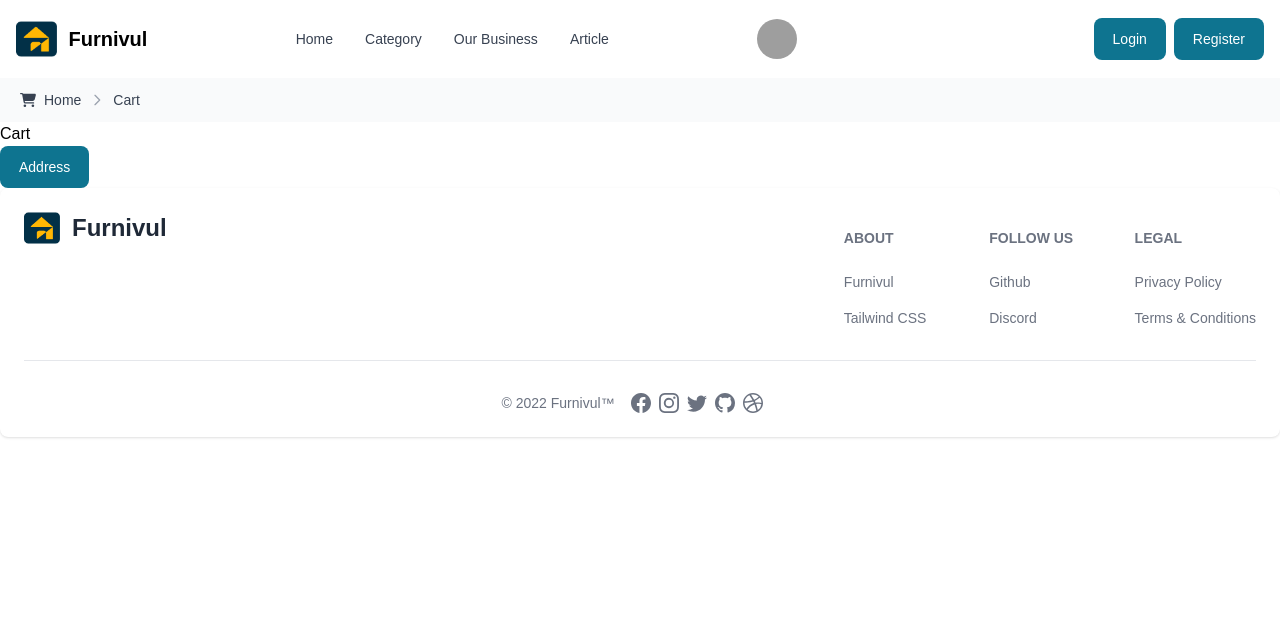
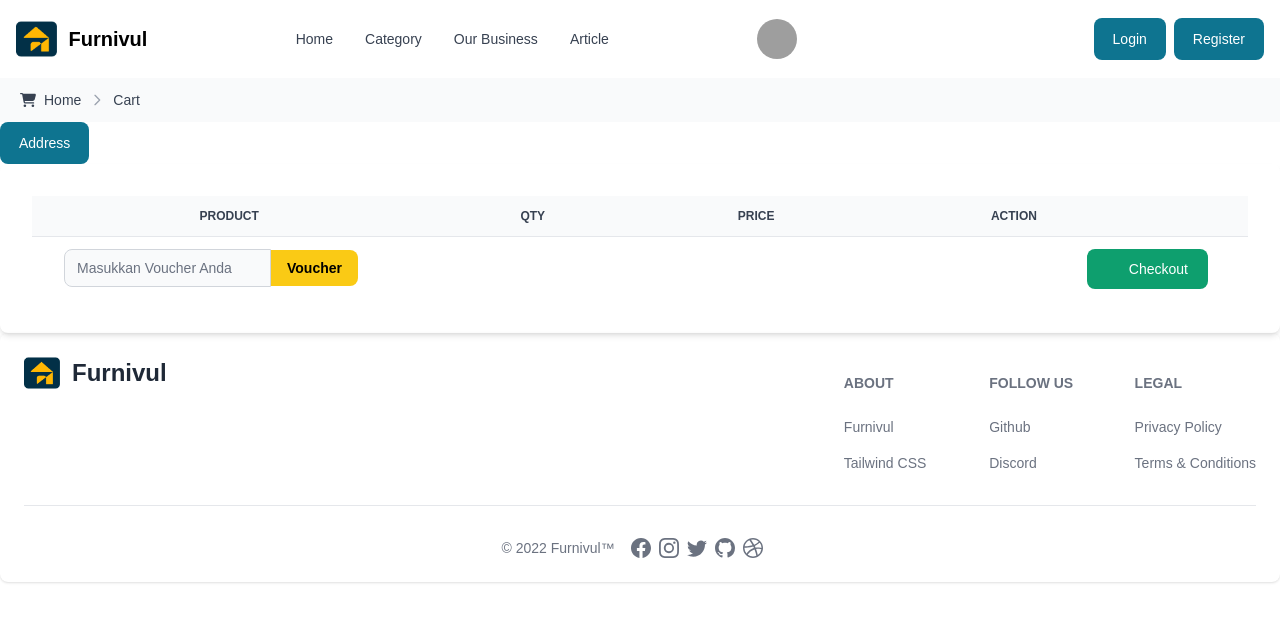
Before and after one commit to naufyl28/Final-Furnivul, a React (Vite) app in the folder front-end/: page /cart in a window 1280 px wide. Shown: the top 622 px of the page. Built offline with nearby package versions, Linux system fonts and the light colour scheme; grey boxes are pictures that could not be loaded.

Commit message:
tambahkan cart belum fix

```diff
--- a/front-end/src/pages/Cart.jsx
+++ b/front-end/src/pages/Cart.jsx
@@ -1,4 +1,5 @@
-import { Breadcrumb, Button } from "flowbite-react";
+import React from "react";
+import { Breadcrumb, Button, Card } from "flowbite-react";
 import { FaCartShopping } from "react-icons/fa6";
 import { NavLink } from "react-router-dom";
 
@@ -9,15 +10,106 @@ function Cart() {
         aria-label="Solid background breadcrumb example"
         className="bg-gray-50 px-5 py-3 dark:bg-gray-800"
       >
-        <Breadcrumb.Item href="#" icon={FaCartShopping}>
+        <Breadcrumb.Item href="" icon={FaCartShopping}>
           Home
         </Breadcrumb.Item>
-        <Breadcrumb.Item href="#">Cart</Breadcrumb.Item>
+        <Breadcrumb.Item href="#" className="">
+          Cart
+        </Breadcrumb.Item>
       </Breadcrumb>
-      <div>Cart</div>
       <Button className="">
         <NavLink to={"address"}> Address </NavLink>
       </Button>
+
+      <div className="relative overflow-x-auto shadow-md sm:rounded-lg p-8">
+        <table className="w-full text-sm text-left text-gray-500 dark:text-gray-400">
+          <thead className="text-xs text-gray-700 uppercase bg-gray-50 dark:bg-gray-700 dark:text-gray-400">
+            <tr>
+              <th scope="col" className="px-6 py-3">
+                <span className="sr-only">Image</span>
+              </th>
+              <th scope="col" className="px-6 py-3">
+                Product
+              </th>
+              <th scope="col" className="px-6 py-3">
+                Qty
+              </th>
+              <th scope="col" className="px-6 py-3">
+                Price
+              </th>
+              <th scope="col" className="px-6 py-3">
+                Action
+              </th>
+            </tr>
+          </thead>
+          <tbody>
+            <tr
+              id="container"
+              className="bg-white border-b dark-bg-gray-800 dark-border-gray-700 hover:bg-gray-50 dark-hover-bg-gray-600"
+            >
+              {/* ... */}
+            </tr>
+          </tbody>
+        </table>
+
+        <div className="flex flex-wrap justify-between p-3 px-8">
+          <form>
+            <label
+              htmlFor="default-search"
+              className="mb-2 text-sm font-medium text-gray-900 sr-only dark:text-white"
+            >
+              Search
+            </label>
+            <div className="flex items-center">
+              <input
+                type="search"
+                id="default-search"
+                className="block text-sm text-gray-900 border border-gray-300 rounded-l-lg bg-gray-50 focus:ring-blue-500 focus:border-blue-500 dark:bg-gray-700 dark-border-gray-600 dark:placeholder-gray-400 dark:text-white dark:focus-ring-blue-500 dark:focus-border-blue-500"
+                placeholder="Masukkan Voucher Anda"
+                required
+              />
+              <button
+                type="submit"
+                className="text-black custom-background bg-yellow-300 focus-ring-4 focus-outline-none focus-ring-blue-300 font-bold rounded-r-lg text-sm px-4 py-2 dark-bg-blue-600 dark-hover-bg-blue-700 dark-focus-ring-blue-800"
+                style={{ display: "flex", alignItems: "center" }}
+              >
+                Voucher
+                {/* <img
+                  src="https://imgur.com/a/k4HbEzE"
+                  alt="Voucher"
+                  style={{ marginRight: "4px", marginLeft: "8px" }}
+                /> */}
+              </button>
+            </div>
+          </form>
+          <div className="checkout-container">
+            <button
+              type="button"
+              className="text-white bg-green-500 hover-bg-blue-800 focus-ring-4 focus-outline-none focus-ring-blue-300 font-medium rounded-lg text-sm px-5 py-2.5 text-center inline-flex items-center mr-2 dark-bg-blue-600 dark-hover-bg-blue-700 dark-focus-ring-blue-800"
+              id="checkout-button"
+            >
+              <svg
+                className="w-3.5 h-3.5 mr-2"
+                aria-hidden="true"
+                xmlns="http://www.w3.org/2000/svg"
+                fill="var(--Fourth-Furnivul, #8ECAE6)"
+                viewBox="0 0 18 21"
+              >
+                {/* ... */}
+              </svg>
+              <a href="../Address-add address/Address.html">Checkout</a>
+            </button>
+          </div>
+        </div>
+      </div>
+
+      <div
+        id="popup-modal"
+        tabIndex="-1"
+        className="fixed top-0 left-0 w-full h-full items-center justify-center z-50 hidden p-4 overflow-x-hidden overflow-y-auto md:inset-0"
+      >
+        {/* ... */}
+      </div>
     </>
   );
 }
```
Also changed, not shown: 1 other file (tests, documents, lock files or other folders).
